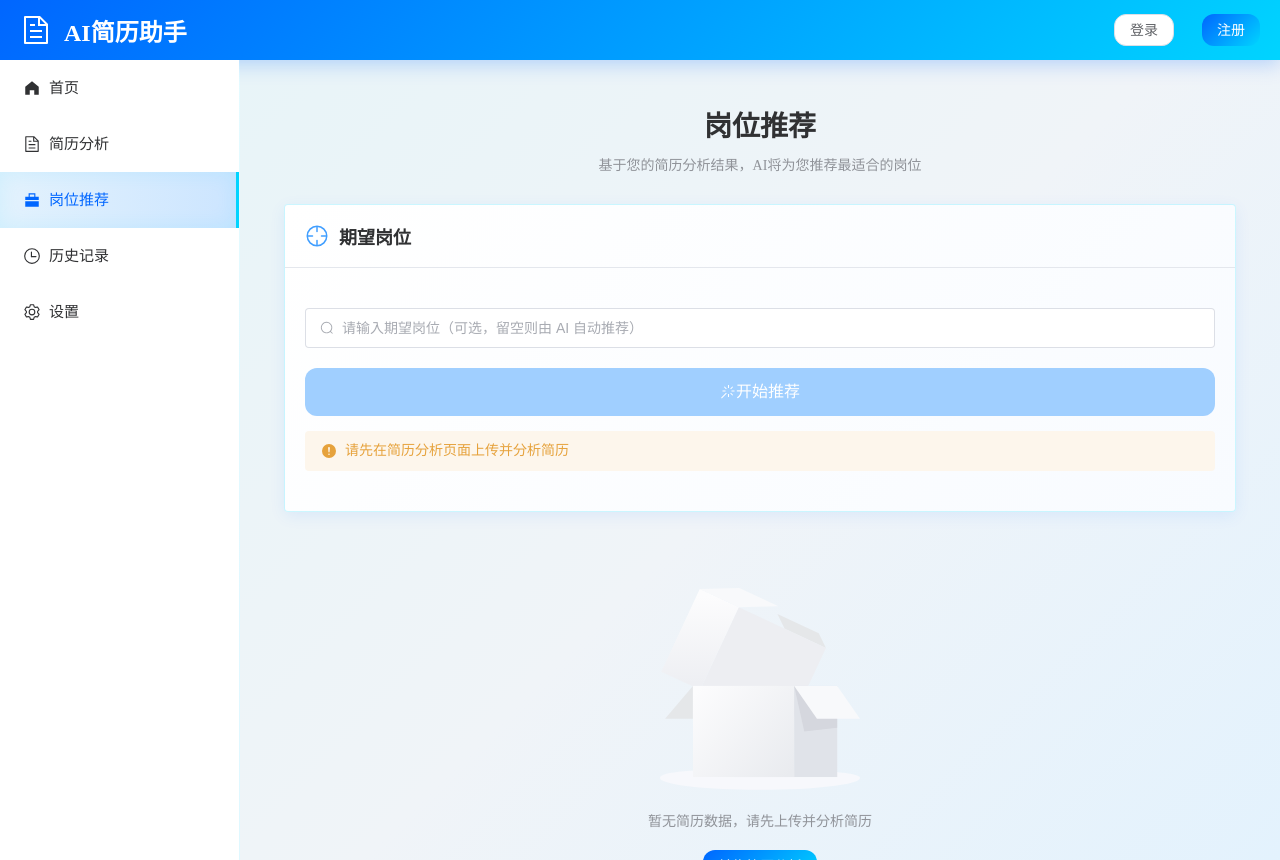
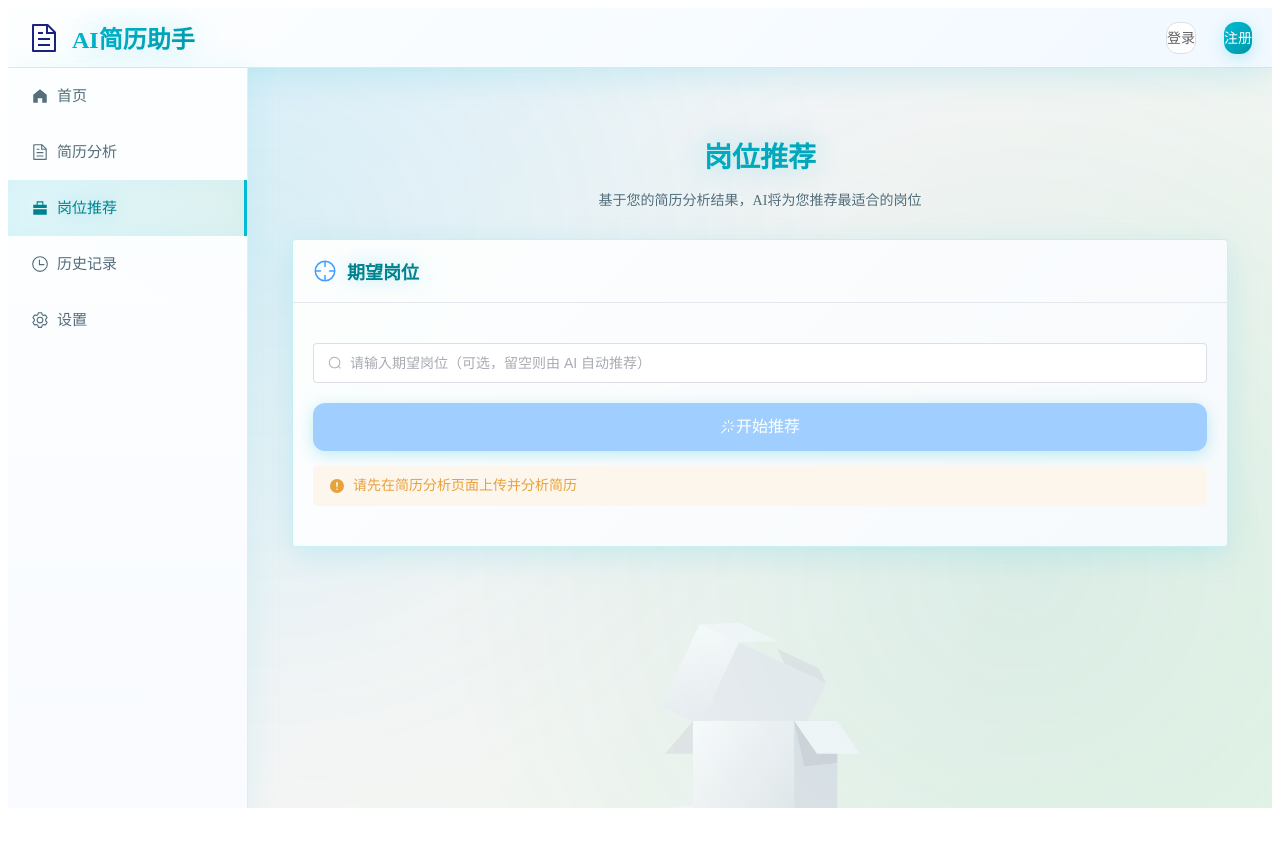
Before and after one commit to P1M0U/Resume-Assistant, a Vue app in the folder resume_vue/: page /job-recommend in a window 1280 px wide. After the commit the page ends 816 px from the top, so only its background shows below. Built offline with nearby package versions, Linux system fonts and the light colour scheme.

Commit message:
优化前端css

```diff
--- a/resume_vue/src/App.vue
+++ b/resume_vue/src/App.vue
@@ -88,114 +88,6 @@ const handleRegister = (): void => {
   </div>
 </template>
 
-<style>
-* {
-  margin: 0;
-  padding: 0;
-  box-sizing: border-box;
-}
-
-html,
-body,
-#app {
-  width: 100%;
-  height: 100%;
-}
-
-.common-layout {
-  height: 100vh;
-  background: linear-gradient(135deg, #e8f4f8 0%, #f0f4f8 50%, #e3f2fd 100%);
-}
-
-.el-container {
-  height: 100%;
-}
-
-.header {
-  background: linear-gradient(135deg, #0066ff 0%, #00d4ff 100%);
-  color: white;
-  padding: 0 20px;
-  box-shadow: 0 4px 20px rgba(0, 102, 255, 0.25);
-  backdrop-filter: blur(10px);
-}
-
-.header-content {
-  display: flex;
-  justify-content: space-between;
-  align-items: center;
-  height: 100%;
-}
-
-.logo {
-  display: flex;
-  align-items: center;
-  gap: 12px;
-}
-
-.logo h1 {
-  margin: 0;
-  font-size: 24px;
-  font-weight: 600;
-}
-
-.header-actions {
-  display: flex;
-  align-items: center;
-  gap: 16px;
-}
-
-.aside {
-  background: linear-gradient(180deg, #ffffff 0%, #f8fbff 100%);
-  box-shadow: 2px 0 20px rgba(0, 102, 255, 0.08);
-  border-right: 1px solid rgba(0, 212, 255, 0.1);
-}
-
-.aside-menu {
-  border: none;
-  height: 100%;
-}
-
-.aside-menu .el-menu-item {
-  height: 56px;
-  line-height: 56px;
-  font-size: 15px;
-}
-
-.aside-menu .el-menu-item:hover {
-  background: linear-gradient(90deg, #e3f2fd 0%, #f0f8ff 100%);
-  color: #0066ff;
-}
-
-.aside-menu .el-menu-item.is-active {
-  background: linear-gradient(90deg, #e3f2fd 0%, #cce5ff 100%);
-  color: #0066ff;
-  border-right: 3px solid #00d4ff;
-  box-shadow: inset 0 0 20px rgba(0, 212, 255, 0.1);
-}
-
-.main {
-  padding: 24px;
-  background: linear-gradient(135deg, #e8f4f8 0%, #f0f4f8 50%, #e3f2fd 100%);
-  overflow-y: auto;
-}
-
-.el-button {
-  border-radius: 12px;
-  font-weight: 500;
-  transition: all 0.3s ease;
-}
-
-.el-button:hover {
-  transform: translateY(-2px);
-  box-shadow: 0 4px 12px rgba(0, 102, 255, 0.3);
-}
-
-.el-button--primary {
-  background: linear-gradient(135deg, #0066ff 0%, #00d4ff 100%);
-  border: none;
-}
-
-.el-button--primary:hover {
-  background: linear-gradient(135deg, #0052cc 0%, #00b8e6 100%);
-}
+<style scoped>
+@import './assets/css/App.css';
 </style>
--- /dev/null
+++ b/resume_vue/src/assets/css/App.css
@@ -0,0 +1,138 @@
+* {
+  margin: 0;
+  padding: 0;
+  box-sizing: border-box;
+}
+
+html,
+body,
+#app {
+  width: 100%;
+  height: 100%;
+}
+
+.common-layout {
+  height: 100vh;
+  background: linear-gradient(135deg, #e3f2fd 0%, #f5f5f5 50%, #e8f5e9 100%);
+  position: relative;
+  overflow: hidden;
+}
+
+.common-layout::before {
+  content: '';
+  position: absolute;
+  top: 0;
+  left: 0;
+  right: 0;
+  bottom: 0;
+  background:
+    radial-gradient(circle at 20% 30%, rgba(0, 188, 212, 0.08) 0%, transparent 50%),
+    radial-gradient(circle at 80% 70%, rgba(0, 150, 136, 0.08) 0%, transparent 50%);
+  pointer-events: none;
+}
+
+.el-container {
+  height: 100%;
+}
+
+.header {
+  background: linear-gradient(135deg, rgba(255, 255, 255, 0.95) 0%, rgba(240, 248, 255, 0.95) 100%);
+  backdrop-filter: blur(20px);
+  color: #1a237e;
+  padding: 0 20px;
+  box-shadow: 0 8px 32px rgba(0, 188, 212, 0.15);
+  border-bottom: 1px solid rgba(0, 188, 212, 0.2);
+}
+
+.header-content {
+  display: flex;
+  justify-content: space-between;
+  align-items: center;
+  height: 100%;
+}
+
+.logo {
+  display: flex;
+  align-items: center;
+  gap: 12px;
+}
+
+.logo h1 {
+  margin: 0;
+  font-size: 24px;
+  font-weight: 600;
+  background: linear-gradient(135deg, #00bcd4 0%, #0097a7 100%);
+  -webkit-background-clip: text;
+  -webkit-text-fill-color: transparent;
+  background-clip: text;
+  text-shadow: 0 0 30px rgba(0, 188, 212, 0.3);
+}
+
+.header-actions {
+  display: flex;
+  align-items: center;
+  gap: 16px;
+}
+
+.aside {
+  background: linear-gradient(180deg, rgba(255, 255, 255, 0.95) 0%, rgba(248, 250, 255, 0.95) 100%);
+  backdrop-filter: blur(20px);
+  box-shadow: 4px 0 32px rgba(0, 188, 212, 0.08);
+  border-right: 1px solid rgba(0, 188, 212, 0.15);
+}
+
+.aside-menu {
+  border: none;
+  height: 100%;
+  background: transparent;
+}
+
+.aside-menu .el-menu-item {
+  height: 56px;
+  line-height: 56px;
+  font-size: 15px;
+  color: #546e7a;
+  transition: all 0.3s ease;
+}
+
+.aside-menu .el-menu-item:hover {
+  background: linear-gradient(90deg, rgba(0, 188, 212, 0.08) 0%, rgba(0, 150, 136, 0.08) 100%);
+  color: #00838f;
+  text-shadow: 0 0 20px rgba(0, 188, 212, 0.3);
+}
+
+.aside-menu .el-menu-item.is-active {
+  background: linear-gradient(90deg, rgba(0, 188, 212, 0.12) 0%, rgba(0, 150, 136, 0.12) 100%);
+  color: #00838f;
+  border-right: 3px solid #00bcd4;
+  box-shadow: inset 0 0 30px rgba(0, 188, 212, 0.05);
+  text-shadow: 0 0 20px rgba(0, 188, 212, 0.3);
+}
+
+.main {
+  padding: 24px;
+  background: transparent;
+  overflow-y: auto;
+}
+
+.el-button {
+  border-radius: 12px;
+  font-weight: 500;
+  transition: all 0.3s ease;
+}
+
+.el-button:hover {
+  transform: translateY(-2px);
+  box-shadow: 0 8px 24px rgba(0, 188, 212, 0.3);
+}
+
+.el-button--primary {
+  background: linear-gradient(135deg, #00bcd4 0%, #0097a7 100%);
+  border: none;
+  box-shadow: 0 4px 16px rgba(0, 188, 212, 0.25);
+}
+
+.el-button--primary:hover {
+  background: linear-gradient(135deg, #00acc1 0%, #00838f 100%);
+  box-shadow: 0 8px 32px rgba(0, 188, 212, 0.4);
+}
--- a/resume_vue/src/assets/css/JobRecommend.css
+++ b/resume_vue/src/assets/css/JobRecommend.css
@@ -11,22 +11,27 @@
 
 .page-header h2 {
   font-size: 28px;
-  color: #303133;
+  background: linear-gradient(135deg, #00bcd4 0%, #0097a7 100%);
+  -webkit-background-clip: text;
+  -webkit-text-fill-color: transparent;
+  background-clip: text;
+  text-shadow: 0 0 30px rgba(0, 188, 212, 0.3);
   margin-bottom: 10px;
 }
 
 .page-header p {
   font-size: 14px;
-  color: #909399;
+  color: #546e7a;
 }
 
 .input-card,
 .result-card,
 .recommendations-card {
   margin-bottom: 20px;
-  border: 1px solid rgba(0, 212, 255, 0.2);
-  background: linear-gradient(135deg, #ffffff 0%, #f8fbff 100%);
-  box-shadow: 0 4px 16px rgba(0, 102, 255, 0.08);
+  border: 1px solid rgba(0, 188, 212, 0.2);
+  background: linear-gradient(135deg, rgba(255, 255, 255, 0.9) 0%, rgba(248, 250, 255, 0.9) 100%);
+  backdrop-filter: blur(20px);
+  box-shadow: 0 8px 32px rgba(0, 188, 212, 0.15);
 }
 
 .card-header {
@@ -38,7 +43,8 @@
 .card-header h3 {
   margin: 0;
   font-size: 18px;
-  color: #303133;
+  color: #00838f;
+  text-shadow: 0 0 20px rgba(0, 188, 212, 0.3);
 }
 
 .input-section {
@@ -53,25 +59,26 @@
   width: 100%;
   height: 48px;
   font-size: 16px;
-  background: linear-gradient(135deg, #0066ff 0%, #00d4ff 100%);
+  background: linear-gradient(135deg, #00bcd4 0%, #0097a7 100%);
   border: none;
   border-radius: 12px;
   font-weight: 500;
   transition: all 0.3s ease;
+  box-shadow: 0 4px 16px rgba(0, 188, 212, 0.25);
 }
 
 .recommend-button:hover {
   transform: translateY(-2px);
-  box-shadow: 0 8px 24px rgba(0, 102, 255, 0.3);
-  background: linear-gradient(135deg, #0052cc 0%, #00b8e6 100%);
+  box-shadow: 0 8px 32px rgba(0, 188, 212, 0.4);
+  background: linear-gradient(135deg, #00acc1 0%, #00838f 100%);
 }
 
 .resume-summary {
   padding: 20px;
-  background: linear-gradient(135deg, #e3f2fd 0%, #f0f8ff 100%);
+  background: linear-gradient(135deg, rgba(255, 255, 255, 0.7) 0%, rgba(248, 250, 255, 0.7) 100%);
   border-radius: 12px;
   margin-bottom: 20px;
-  border: 1px solid rgba(0, 212, 255, 0.2);
+  border: 1px solid rgba(0, 188, 212, 0.2);
 }
 
 .summary-header {
@@ -84,7 +91,8 @@
 .summary-header h4 {
   margin: 0;
   font-size: 16px;
-  color: #303133;
+  color: #00838f;
+  text-shadow: 0 0 20px rgba(0, 188, 212, 0.3);
 }
 
 .score-badge {
@@ -107,12 +115,12 @@
 
 .summary-item label {
   font-size: 12px;
-  color: #909399;
+  color: #78909c;
 }
 
 .summary-item span {
   font-size: 14px;
-  color: #303133;
+  color: #37474f;
   font-weight: 500;
 }
 
@@ -139,12 +147,13 @@
 .score-text h4 {
   font-size: 20px;
   margin: 0 0 5px 0;
-  color: #303133;
+  color: #00838f;
+  text-shadow: 0 0 20px rgba(0, 188, 212, 0.3);
 }
 
 .score-text p {
   font-size: 14px;
-  color: #909399;
+  color: #546e7a;
   margin: 0;
 }
 
@@ -154,7 +163,8 @@
 
 .skills-section h4 {
   font-size: 16px;
-  color: #303133;
+  color: #00838f;
+  text-shadow: 0 0 20px rgba(0, 188, 212, 0.3);
   margin-bottom: 10px;
 }
 
@@ -175,17 +185,18 @@
 }
 
 .recommendation-item {
-  border: 1px solid rgba(0, 212, 255, 0.2);
+  border: 1px solid rgba(0, 188, 212, 0.2);
   border-radius: 12px;
   padding: 15px;
-  transition: all 0.3s ease;
-  background: linear-gradient(135deg, #ffffff 0%, #f8fbff 100%);
+  transition: all 0.4s ease;
+  background: linear-gradient(135deg, rgba(255, 255, 255, 0.7) 0%, rgba(248, 250, 255, 0.7) 100%);
+  backdrop-filter: blur(20px);
 }
 
 .recommendation-item:hover {
-  box-shadow: 0 8px 32px rgba(0, 102, 255, 0.15);
-  transform: translateY(-4px);
-  border-color: #00d4ff;
+  box-shadow: 0 12px 40px rgba(0, 188, 212, 0.25);
+  transform: translateY(-4px) scale(1.02);
+  border-color: #00bcd4;
 }
 
 .recommendation-header {
@@ -198,12 +209,13 @@
 .recommendation-header h5 {
   margin: 0;
   font-size: 16px;
-  color: #303133;
+  color: #00838f;
+  text-shadow: 0 0 20px rgba(0, 188, 212, 0.3);
 }
 
 .recommendation-reason {
   font-size: 14px;
-  color: #606266;
+  color: #37474f;
   line-height: 1.6;
   margin-bottom: 10px;
 }
@@ -220,28 +232,30 @@
 
 .optimization-section h4 {
   font-size: 16px;
-  color: #303133;
+  color: #00838f;
+  text-shadow: 0 0 20px rgba(0, 188, 212, 0.3);
   margin-bottom: 15px;
 }
 
 .suggestion-item {
   margin-bottom: 15px;
   padding: 15px;
-  background: linear-gradient(135deg, #e3f2fd 0%, #f0f8ff 100%);
+  background: linear-gradient(135deg, rgba(255, 255, 255, 0.7) 0%, rgba(248, 250, 255, 0.7) 100%);
   border-radius: 12px;
-  border: 1px solid rgba(0, 212, 255, 0.2);
+  border: 1px solid rgba(0, 188, 212, 0.15);
 }
 
 .suggestion-item h5 {
   margin: 0 0 8px 0;
   font-size: 14px;
-  color: #303133;
+  color: #00838f;
+  text-shadow: 0 0 20px rgba(0, 188, 212, 0.3);
 }
 
 .suggestion-item p {
   margin: 0;
   font-size: 13px;
-  color: #606266;
+  color: #37474f;
   line-height: 1.6;
 }
 
@@ -251,6 +265,7 @@
 
 .dialog-card {
   border: none;
+  background: transparent;
 }
 
 .dialog-header {
@@ -259,6 +274,8 @@
   gap: 10px;
   font-size: 16px;
   font-weight: bold;
+  color: #00838f;
+  text-shadow: 0 0 20px rgba(0, 188, 212, 0.3);
 }
 
 .detail-dialog-content {
@@ -267,6 +284,7 @@
 
 .detail-card {
   border: none;
+  background: transparent;
 }
 
 .detail-tags {
@@ -281,42 +299,45 @@
 
 .suggestion-card {
   margin-bottom: 10px;
+  border: 1px solid rgba(0, 188, 212, 0.15);
+  background: linear-gradient(135deg, rgba(255, 255, 255, 0.7) 0%, rgba(248, 250, 255, 0.7) 100%);
 }
 
 .suggestion-card h4 {
   margin: 0 0 8px 0;
   font-size: 14px;
-  color: #303133;
+  color: #00838f;
+  text-shadow: 0 0 20px rgba(0, 188, 212, 0.3);
 }
 
 .suggestion-card p {
   margin: 0;
   font-size: 13px;
-  color: #606266;
+  color: #37474f;
   line-height: 1.6;
 }
 
 .result-card {
   cursor: pointer;
-  transition: all 0.3s ease;
+  transition: all 0.4s ease;
 }
 
 .result-card:hover {
-  transform: translateY(-4px);
-  box-shadow: 0 8px 32px rgba(0, 102, 255, 0.2);
+  transform: translateY(-4px) scale(1.02);
+  box-shadow: 0 12px 40px rgba(0, 188, 212, 0.25);
 }
 
 .job-result-card {
   margin-top: 20px;
   cursor: pointer;
-  transition: all 0.3s ease;
-  border: 1px solid rgba(230, 162, 60, 0.3);
-  background: linear-gradient(135deg, #ffffff 0%, #fff9e6 100%);
+  transition: all 0.4s ease;
+  border: 1px solid rgba(255, 152, 0, 0.3);
+  background: linear-gradient(135deg, rgba(255, 255, 255, 0.7) 0%, rgba(255, 248, 240, 0.7) 100%);
 }
 
 .job-result-card:hover {
-  transform: translateY(-4px);
-  box-shadow: 0 8px 32px rgba(230, 162, 60, 0.3);
+  transform: translateY(-4px) scale(1.02);
+  box-shadow: 0 12px 40px rgba(255, 152, 0, 0.25);
 }
 
 .job-result-summary {
@@ -337,13 +358,14 @@
 .result-info h4 {
   margin: 0 0 5px 0;
   font-size: 18px;
-  color: #303133;
+  color: #00838f;
+  text-shadow: 0 0 20px rgba(0, 188, 212, 0.3);
 }
 
 .result-info p {
   margin: 0;
   font-size: 14px;
-  color: #909399;
+  color: #546e7a;
 }
 
 .result-skills {
@@ -356,7 +378,7 @@
 .skill-section h5 {
   margin: 0 0 10px 0;
   font-size: 14px;
-  color: #606266;
+  color: #546e7a;
 }
 
 .skill-tags-mini {
@@ -368,7 +390,7 @@
 .result-recommendations h5 {
   margin: 0 0 10px 0;
   font-size: 14px;
-  color: #606266;
+  color: #546e7a;
 }
 
 .recommendation-tags {
@@ -388,13 +410,13 @@
 
 .empty-state h3 {
   font-size: 18px;
-  color: #909399;
+  color: #546e7a;
   margin-bottom: 10px;
 }
 
 .empty-state p {
   font-size: 14px;
-  color: #c0c4cc;
+  color: #78909c;
 }
 
 @media (max-width: 768px) {
--- a/resume_vue/src/assets/css/ResumeAnalysis.css
+++ b/resume_vue/src/assets/css/ResumeAnalysis.css
@@ -10,13 +10,17 @@
   margin: 0 0 8px 0;
   font-size: 28px;
   font-weight: 600;
-  color: #303133;
+  background: linear-gradient(135deg, #00bcd4 0%, #0097a7 100%);
+  -webkit-background-clip: text;
+  -webkit-text-fill-color: transparent;
+  background-clip: text;
+  text-shadow: 0 0 30px rgba(0, 188, 212, 0.3);
 }
 
 .page-header p {
   margin: 0;
   font-size: 14px;
-  color: #909399;
+  color: #546e7a;
 }
 
 .upload-card {
@@ -27,33 +31,40 @@
   padding: 60px 20px;
   text-align: center;
   cursor: pointer;
-  border: 2px dashed rgba(0, 212, 255, 0.4);
+  border: 2px dashed rgba(0, 188, 212, 0.4);
   border-radius: 12px;
-  transition: all 0.3s ease;
-  background: linear-gradient(135deg, #ffffff 0%, #f8fbff 100%);
+  transition: all 0.4s ease;
+  background: linear-gradient(135deg, rgba(255, 255, 255, 0.6) 0%, rgba(248, 250, 255, 0.6) 100%);
+  backdrop-filter: blur(20px);
 }
 
 .upload-area:hover {
-  border-color: #00d4ff;
-  background: linear-gradient(135deg, #e3f2fd 0%, #f0f8ff 100%);
-  box-shadow: 0 8px 24px rgba(0, 102, 255, 0.15);
+  border-color: #00bcd4;
+  background: linear-gradient(135deg, rgba(255, 255, 255, 0.8) 0%, rgba(248, 250, 255, 0.8) 100%);
+  box-shadow: 0 12px 36px rgba(0, 188, 212, 0.25);
+  transform: scale(1.02);
 }
 
 .upload-area h3 {
   margin: 16px 0 8px 0;
   font-size: 18px;
   font-weight: 600;
-  color: #303133;
+  color: #00838f;
+  text-shadow: 0 0 20px rgba(0, 188, 212, 0.3);
 }
 
 .upload-area p {
   margin: 0;
   font-size: 14px;
-  color: #909399;
+  color: #546e7a;
 }
 
 .file-info-card {
   margin-bottom: 20px;
+  border: 1px solid rgba(0, 188, 212, 0.2);
+  background: linear-gradient(135deg, rgba(255, 255, 255, 0.9) 0%, rgba(248, 250, 255, 0.9) 100%);
+  backdrop-filter: blur(20px);
+  box-shadow: 0 8px 32px rgba(0, 188, 212, 0.15);
 }
 
 .file-info {
@@ -70,13 +81,14 @@
   margin: 0 0 4px 0;
   font-size: 16px;
   font-weight: 600;
-  color: #303133;
+  color: #00838f;
+  text-shadow: 0 0 20px rgba(0, 188, 212, 0.3);
 }
 
 .file-details p {
   margin: 0;
   font-size: 14px;
-  color: #909399;
+  color: #546e7a;
 }
 
 .analysis-result {
@@ -85,9 +97,10 @@
 
 .result-card {
   margin-bottom: 20px;
-  border: 1px solid rgba(0, 212, 255, 0.2);
-  background: linear-gradient(135deg, #ffffff 0%, #f8fbff 100%);
-  box-shadow: 0 4px 16px rgba(0, 102, 255, 0.08);
+  border: 1px solid rgba(0, 188, 212, 0.2);
+  background: linear-gradient(135deg, rgba(255, 255, 255, 0.9) 0%, rgba(248, 250, 255, 0.9) 100%);
+  backdrop-filter: blur(20px);
+  box-shadow: 0 8px 32px rgba(0, 188, 212, 0.15);
 }
 
 .card-header {
@@ -100,7 +113,8 @@
   margin: 0;
   font-size: 18px;
   font-weight: 600;
-  color: #303133;
+  color: #00838f;
+  text-shadow: 0 0 20px rgba(0, 188, 212, 0.3);
 }
 
 .result-content {
@@ -122,14 +136,16 @@
   margin: 0 0 8px 0;
   font-size: 18px;
   font-weight: 600;
-  color: #303133;
+  color: #00838f;
+  text-shadow: 0 0 20px rgba(0, 188, 212, 0.3);
 }
 
 .score-text p {
   margin: 0;
   font-size: 14px;
-  color: #00d4a0;
+  color: #00a085;
   font-weight: 500;
+  text-shadow: 0 0 20px rgba(0, 160, 133, 0.3);
 }
 
 .detail-section {
@@ -140,7 +156,8 @@
   margin: 0 0 12px 0;
   font-size: 16px;
   font-weight: 600;
-  color: #303133;
+  color: #00838f;
+  text-shadow: 0 0 20px rgba(0, 188, 212, 0.3);
 }
 
 .tag-item {
@@ -154,6 +171,9 @@
 
 .suggestions-card {
   margin-bottom: 20px;
+  border: 1px solid rgba(0, 188, 212, 0.2);
+  background: linear-gradient(135deg, rgba(255, 255, 255, 0.9) 0%, rgba(248, 250, 255, 0.9) 100%);
+  backdrop-filter: blur(20px);
 }
 
 .suggestion-item {
@@ -164,22 +184,22 @@
   margin: 0 0 8px 0;
   font-size: 15px;
   font-weight: 600;
-  color: #303133;
+  color: #00838f;
+  text-shadow: 0 0 20px rgba(0, 188, 212, 0.3);
 }
 
 .suggestion-item p {
   margin: 0;
   font-size: 14px;
-  color: #606266;
+  color: #37474f;
   line-height: 1.6;
 }
 
 .el-timeline-item__timestamp {
-  color: #00d4ff !important;
+  color: #00bcd4 !important;
   font-weight: 500;
 }
 
-/* AI对话框样式 */
 .ai-dialog-content {
   max-height: 70vh;
   overflow-y: auto;
@@ -187,6 +207,7 @@
 
 .dialog-card {
   border: none;
+  background: transparent;
 }
 
 .dialog-header {
@@ -195,7 +216,8 @@
   gap: 12px;
   font-size: 18px;
   font-weight: 600;
-  color: #303133;
+  color: #00838f;
+  text-shadow: 0 0 20px rgba(0, 188, 212, 0.3);
 }
 
 .highlight-tags,
@@ -211,19 +233,22 @@
 
 .suggestion-card {
   margin: 0;
+  border: 1px solid rgba(0, 188, 212, 0.15);
+  background: linear-gradient(135deg, rgba(255, 255, 255, 0.7) 0%, rgba(248, 250, 255, 0.7) 100%);
 }
 
 .suggestion-card h4 {
   margin: 0 0 8px 0;
   font-size: 15px;
   font-weight: 600;
-  color: #303133;
+  color: #00838f;
+  text-shadow: 0 0 20px rgba(0, 188, 212, 0.3);
 }
 
 .suggestion-card p {
   margin: 0;
   font-size: 14px;
-  color: #606266;
+  color: #37474f;
   line-height: 1.6;
 }
 
@@ -241,38 +266,44 @@
 
 .el-button:hover {
   transform: translateY(-2px);
-  box-shadow: 0 4px 12px rgba(0, 102, 255, 0.3);
+  box-shadow: 0 8px 24px rgba(0, 188, 212, 0.3);
 }
 
 .el-button--primary {
-  background: linear-gradient(135deg, #0066ff 0%, #00d4ff 100%);
+  background: linear-gradient(135deg, #00bcd4 0%, #0097a7 100%);
   border: none;
+  box-shadow: 0 4px 16px rgba(0, 188, 212, 0.25);
 }
 
 .el-button--primary:hover {
-  background: linear-gradient(135deg, #0052cc 0%, #00b8e6 100%);
+  background: linear-gradient(135deg, #00acc1 0%, #00838f 100%);
+  box-shadow: 0 8px 32px rgba(0, 188, 212, 0.4);
 }
 
 .el-tag--success {
-  background: linear-gradient(135deg, #e6fff9 0%, #ccfbef 100%);
-  border-color: #00d4a0;
-  color: #00a080;
+  background: linear-gradient(135deg, rgba(0, 160, 133, 0.15) 0%, rgba(0, 133, 110, 0.15) 100%);
+  border-color: #00a085;
+  color: #00a085;
+  box-shadow: 0 0 20px rgba(0, 160, 133, 0.2);
 }
 
 .el-tag--warning {
-  background: linear-gradient(135deg, #fff9e6 0%, #fff3cc 100%);
-  border-color: #ffb84d;
-  color: #cc9200;
+  background: linear-gradient(135deg, rgba(255, 152, 0, 0.15) 0%, rgba(230, 138, 0, 0.15) 100%);
+  border-color: #ff9800;
+  color: #e65100;
+  box-shadow: 0 0 20px rgba(255, 152, 0, 0.2);
 }
 
 .el-tag--danger {
-  background: linear-gradient(135deg, #ffe6e6 0%, #ffcccc 100%);
-  border-color: #ff6b6b;
-  color: #cc5555;
+  background: linear-gradient(135deg, rgba(244, 67, 54, 0.15) 0%, rgba(229, 57, 53, 0.15) 100%);
+  border-color: #f44336;
+  color: #d32f2f;
+  box-shadow: 0 0 20px rgba(244, 67, 54, 0.2);
 }
 
 .el-tag--info {
-  background: linear-gradient(135deg, #e6f9ff 0%, #ccf2ff 100%);
-  border-color: #00d4ff;
-  color: #0099cc;
+  background: linear-gradient(135deg, rgba(0, 188, 212, 0.15) 0%, rgba(0, 150, 136, 0.15) 100%);
+  border-color: #00bcd4;
+  color: #00838f;
+  box-shadow: 0 0 20px rgba(0, 188, 212, 0.2);
 }
```
Also changed, not shown: resume_vue/src/assets/css/HomeView.css (+40 -25 lines), resume_vue/src/assets/css/HistoryView.css (deleted), resume_vue/src/assets/ts/HistoryView.ts (deleted).
